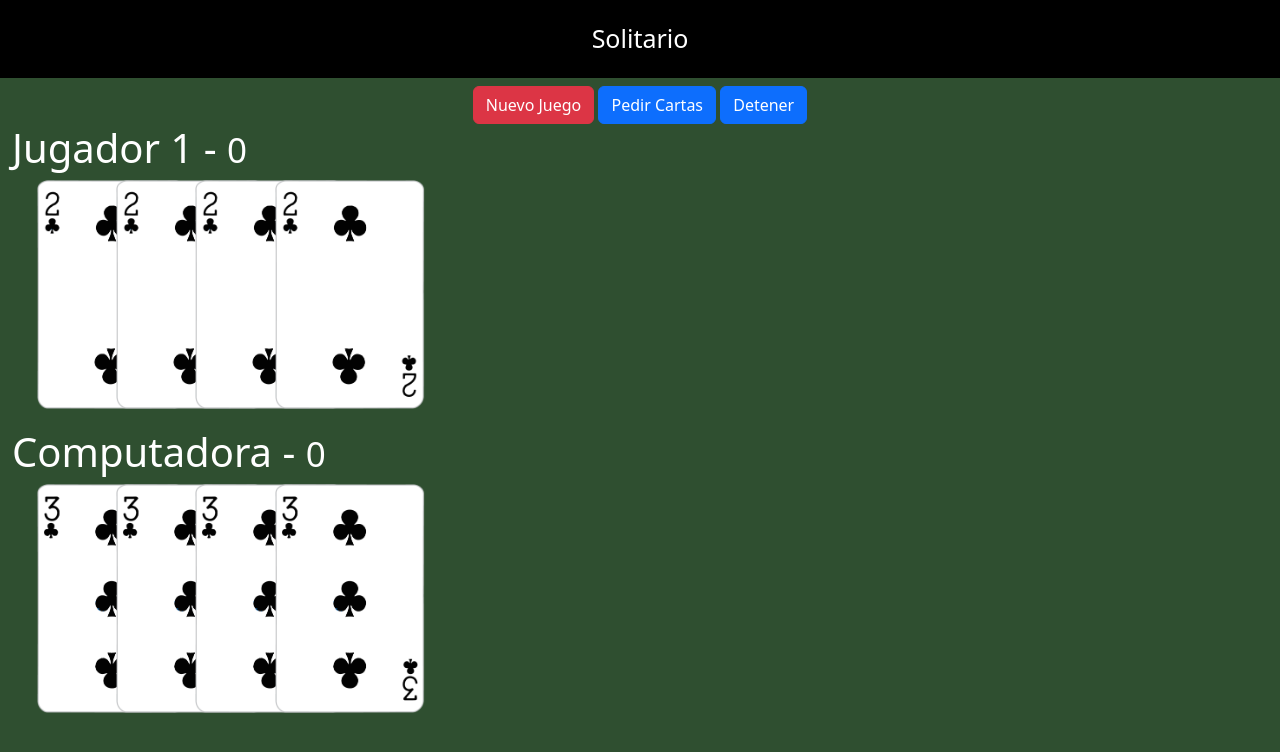
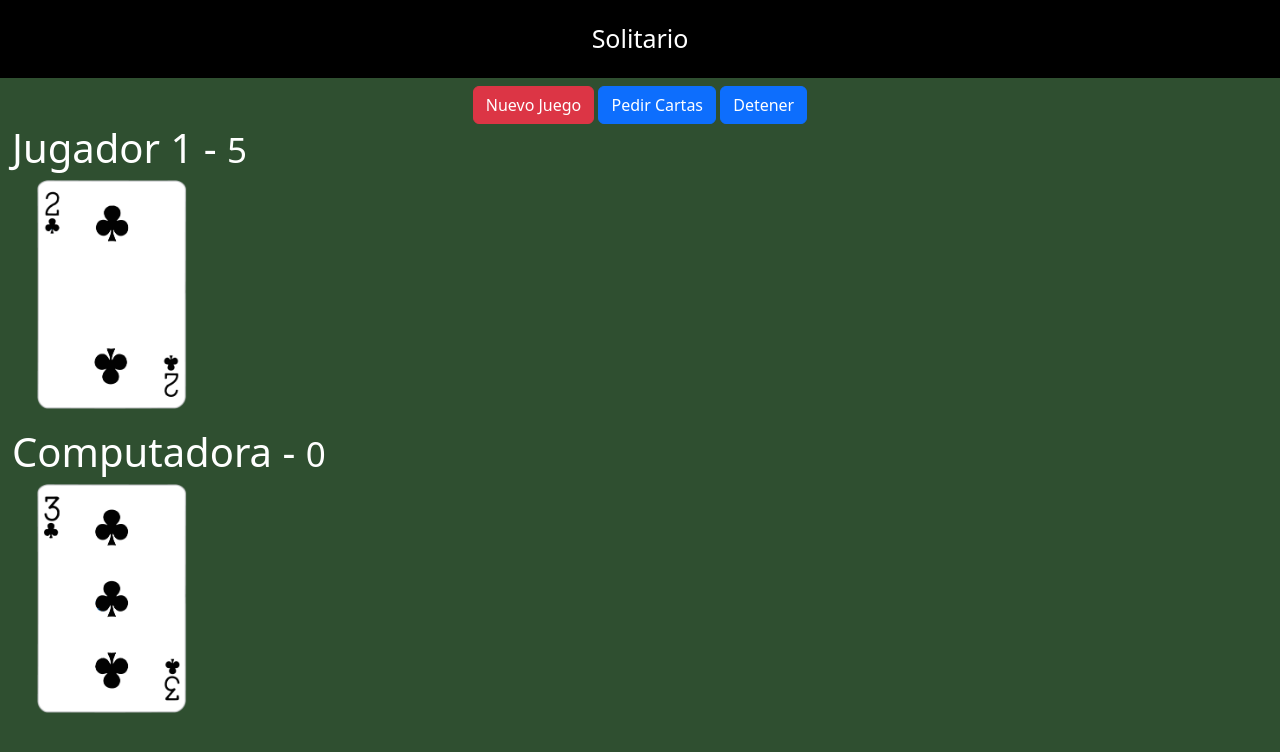
Before and after one commit to HectorMarroquin/blackJack, a plain HTML site: page index.html in a window 1280 px wide. Both pictures are taken after a click on the button "Pedir Cartas". Drawn offline with nearby package versions, Linux system fonts and the light colour scheme.

Commit message:
creacion de evento pedir cartas

```diff
--- a/assets/js/juego.js
+++ b/assets/js/juego.js
@@ -8,6 +8,14 @@
 let deck         = [];
 const tipos      = ['C','D','H','S'];
 const especiales = ['A','J','Q','K'];
+
+let puntosJugador = 0,
+    puntosComputadora = 0;
+//Referencias del HTML
+
+
+const btnPedir = document.querySelector('#btnPedir');
+const puntosHTML = document.querySelectorAll('small');
 
 //esta funcion crea un nuevo deck
 const crearDeck = () =>{
@@ -25,7 +33,6 @@ const crearDeck = () =>{
     }
 
     deck = _.shuffle( deck );
-    console.log(deck);
     return deck;
 }
 
@@ -40,7 +47,6 @@ const pedirCarta = () =>{
     }
 
     const carta = deck.pop();
-    console.log(carta);
     return carta;
 }
 
@@ -54,5 +60,17 @@ const valorCarta = (carta) =>{
             : valor * 1;
 }
 
-const valor = valorCarta( pedirCarta () );
-console.log({valor});
+// Eventos
+
+btnPedir.addEventListener('click', () =>{
+
+    console.log('prueba');
+    const carta = pedirCarta();
+
+    puntosJugador = puntosJugador + valorCarta( carta );
+
+    console.log(puntosJugador);
+
+    puntosHTML[0].innerText = puntosJugador;
+
+});
--- a/index.html
+++ b/index.html
@@ -16,10 +16,10 @@
     </header>
 
     <div class="row mt-2">
-        <div class="col text-center">
-            <button class="btn btn-danger">Nuevo Juego</button>
-            <button class="btn btn-primary">Pedir Cartas</button>
-            <button class="btn btn-primary">Detener</button>
+        <div id="divBotones" class="col text-center">
+            <button id = "btnNuevo" class="btn btn-danger">Nuevo Juego</button>
+            <button id = "btnPedir" class="btn btn-primary">Pedir Cartas</button>
+            <button id = "btnDetener" class="btn btn-primary">Detener</button>
         </div>
     </div>
 
@@ -27,9 +27,6 @@
         <div class="col">
             <h1>Jugador 1 - <small>0</small></h1>
             <div id="jugador-cartas">
-                <img class="cartas" src="assets/cartas/2C.png">
-                <img class="cartas" src="assets/cartas/2C.png">
-                <img class="cartas" src="assets/cartas/2C.png">
                 <img class="cartas" src="assets/cartas/2C.png">
 
             </div>
@@ -42,9 +39,6 @@
             <h1>Computadora - <small>0</small></h1>
             <div id="computadora-cartas">
                 <img class="cartas" src="assets/cartas/3C.png">
-                <img class="cartas" src="assets/cartas/3C.png">
-                <img class="cartas" src="assets/cartas/3C.png">
-                <img class="cartas" src="assets/cartas/3C.png">
 
             </div>
         </div>
```
